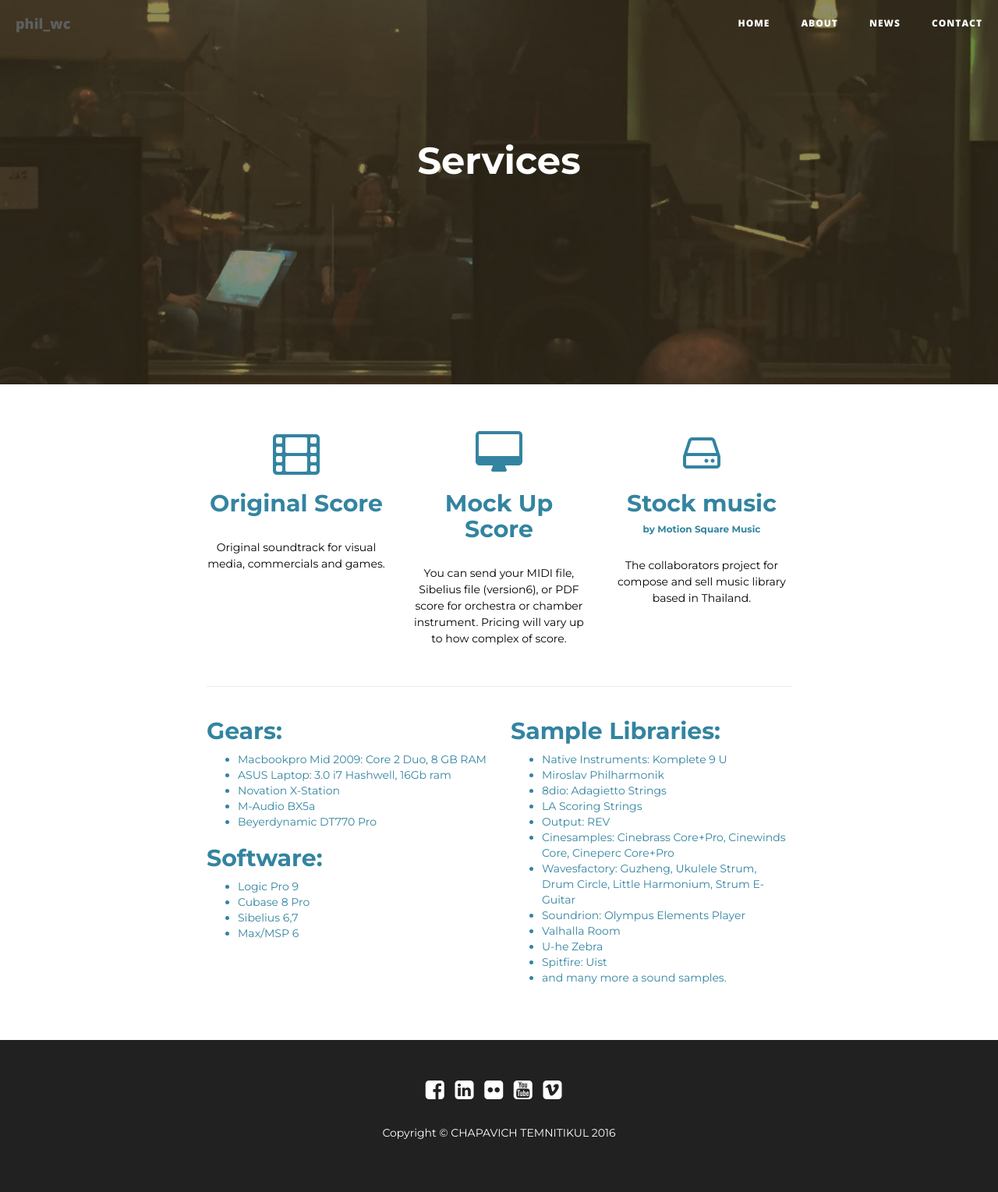
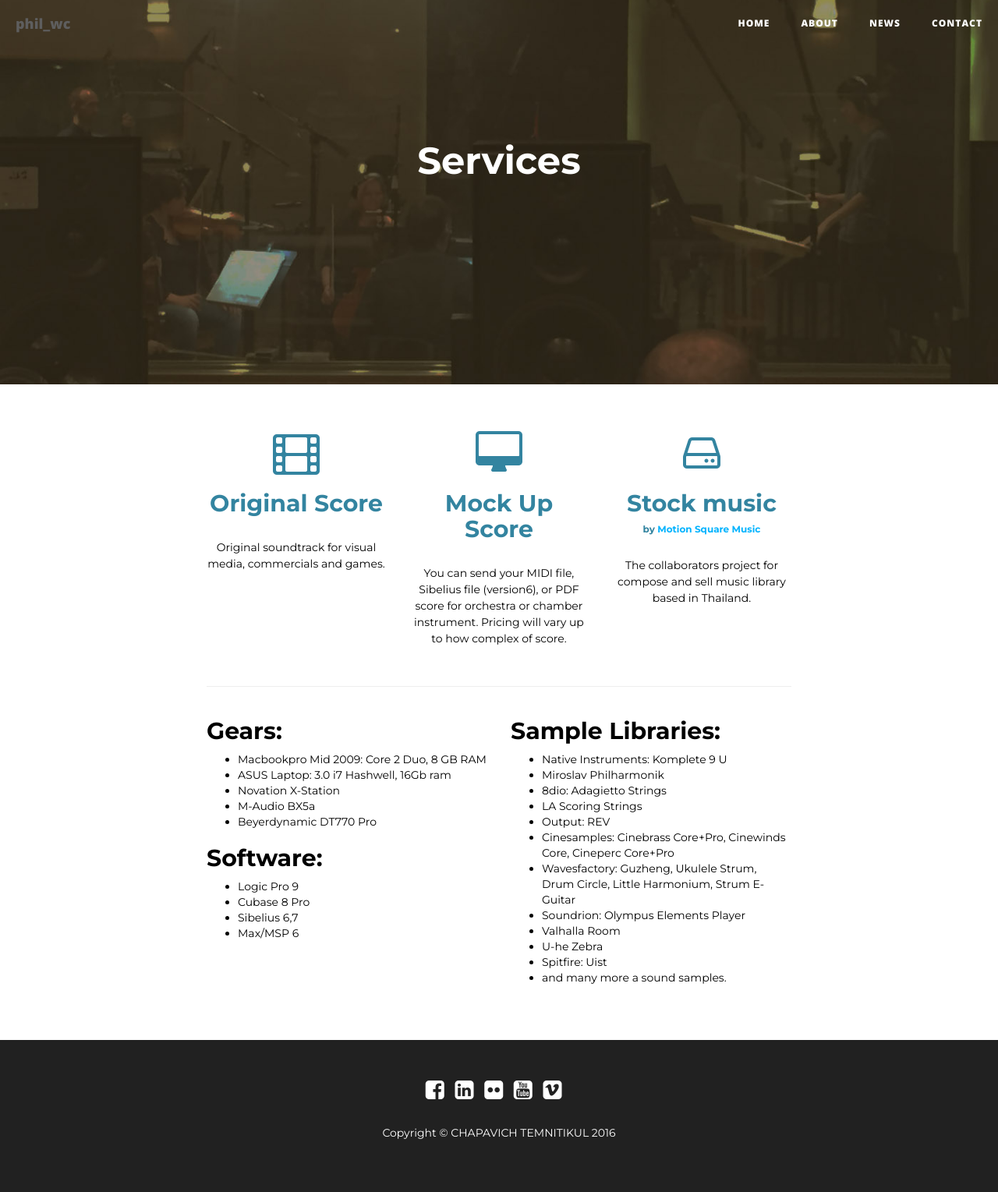
Before and after one commit to phil-wc/phil-wc.github.io, a Jekyll site: the page built from services.html, in a window 1280 px wide. Shown: the whole page at 78% size. Built offline with Jekyll 4.4.1, drawn with Linux system fonts in a browser that asks for light colours; nearby versions of some CDN libraries.

Commit message:
updated complied stylesheet with services updated

```diff
--- a/assets/css/main.css
+++ b/assets/css/main.css
@@ -433,5 +433,12 @@ footer {
     margin-top: 30px;
     margin-bottom: 30px; }
 
+.services .overview .msm-link {
+  color: #00b3fe; }
+  .services .overview .msm-link:hover, .services .overview .msm-link:focus {
+    color: #35d9f9; }
+.services .equipment-instrument {
+  color: #000; }
+
 .works {
   color: #000; }
```
